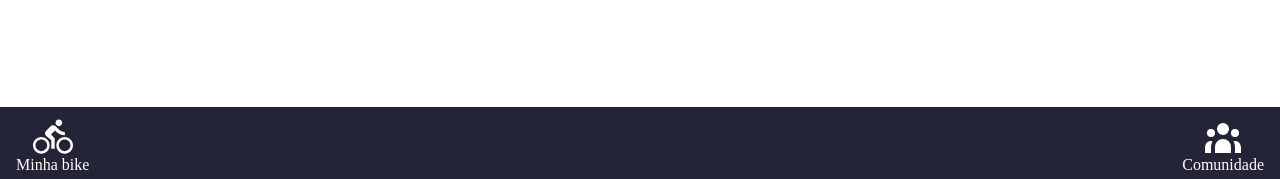
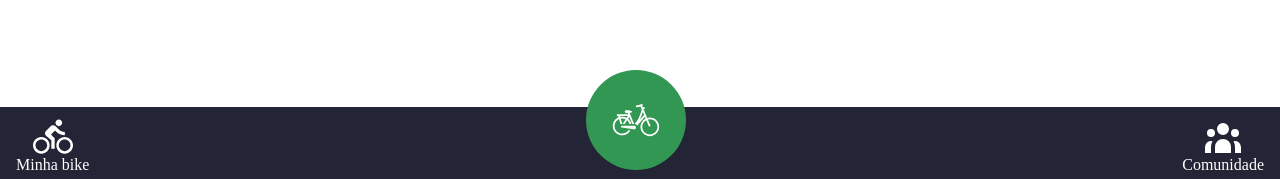
Before and after one commit to vianaz/FF-Hackaton, a Next.js app in the folder front/: page / in a window 1280 px wide. Shown: the part 618-797 px from the top of the page. Built offline with nearby package versions, Linux system fonts and the light colour scheme.

Commit message:
fix: add the Bike button on the footer

```diff
--- a/front/src/components/Footer/index.jsx
+++ b/front/src/components/Footer/index.jsx
@@ -1,6 +1,9 @@
 import Link from 'next/link';
 import { MdDirectionsBike } from 'react-icons/md';
 import { HiUserGroup } from 'react-icons/hi';
+import { GiDutchBike } from 'react-icons/gi';
+
+import styled from 'styled-components';
 
 import { Container, StyledLink } from './styles';
 
@@ -13,6 +16,13 @@ export default function Footer() {
           <span>Minha bike</span>
         </StyledLink>
       </Link>
+      <Link href="/">
+        <StyledLink>
+          <BikeBall>
+            <GiDutchBike fontSize="50px" color="#fff" />
+          </BikeBall>
+        </StyledLink>
+      </Link>
       <Link href="/feed">
         <StyledLink>
           <HiUserGroup fontSize="40px" color="#fff" />
@@ -22,3 +32,16 @@ export default function Footer() {
     </Container>
   );
 }
+
+const BikeBall = styled.div`
+  width: 100px;
+  height: 100px;
+  background-color: #329752;
+
+  display: flex;
+  justify-content: center;
+  align-items: center;
+
+  border-radius: 50%;
+  margin-bottom: 50px;
+`
--- a/front/src/pages/index.jsx
+++ b/front/src/pages/index.jsx
@@ -1,5 +1,6 @@
 import { FiMapPin, FiSearch } from 'react-icons/fi';
 
+import Image from 'next/image';
 import Header from '../components/Header';
 import Footer from '../components/Footer';
 import Service from '../components/Service';
@@ -23,7 +24,6 @@ export default function Home() {
   return (
     <Container>
       <Header />
-
       <Content>
         <Heading>Encontre os melhores serviços para sua bike</Heading>
 
```
Also changed, not shown: 2 other files (tests, documents, lock files or other folders).
